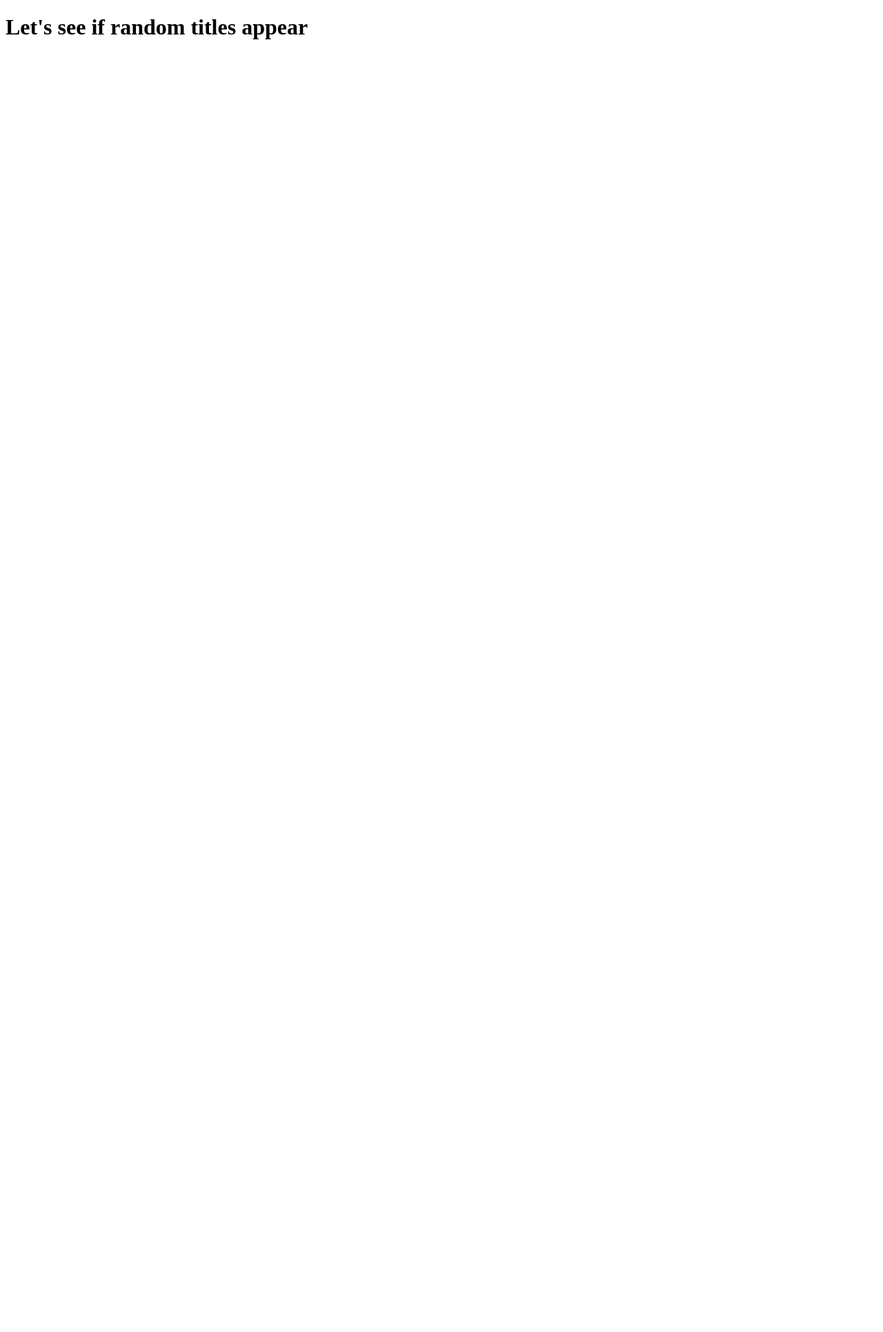
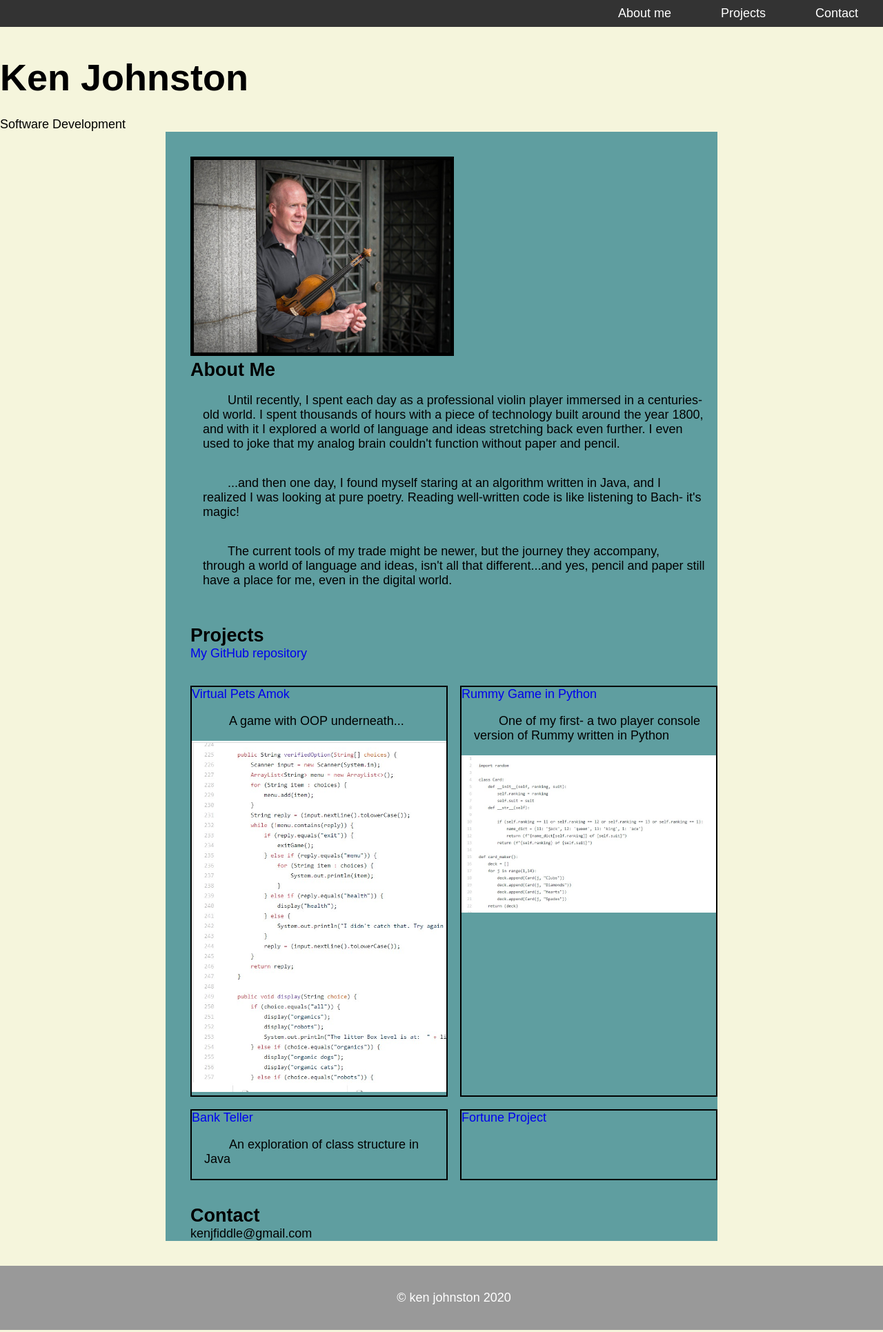
Before and after one commit to kfiddle/kfiddle.github.io, a plain HTML site: page index.html in a window 1280 px wide. Shown: the whole page at 69% size. Before the commit the page ends 800 px from the top, so only its background shows below. Drawn offline with Linux system fonts and the light colour scheme.

Commit message:
a very early draft of a website

```diff
--- a/index.html
+++ b/index.html
@@ -3,9 +3,97 @@
   <head>
     <meta charset="UTF-8" />
     <meta name="viewport" content="width=device-width, initial-scale=1.0" />
-    <title>This will be my site</title>
+    <title>Ken Johnston Software</title>
+    <link rel="stylesheet" href="layout.css" />
   </head>
+
   <body>
-    <h1>Let's see if random titles appear</h1>
+    <header>
+      <h1>Ken Johnston</h1>
+      <span>Software Development</span>
+    </header>
+
+    <nav>
+      <a href="#aboutMe">About me</a>
+      <a href="#projects">Projects</a>
+      <a href="#contact">Contact</a>
+    </nav>
+
+    <main>
+      <section id="aboutMe">
+        <img class="headShot" src="assets\kj 6.jpg" alt="shot of me" />
+        <h2>About Me</h2>
+        <p>
+          Until recently, I spent each day as a professional violin player
+          immersed in a centuries-old world. I spent thousands of hours with a
+          piece of technology built around the year 1800, and with it I explored
+          a world of language and ideas stretching back even further. I even
+          used to joke that my analog brain couldn't function without paper and
+          pencil.
+        </p>
+        <p>
+          ...and then one day, I found myself staring at an algorithm written in
+          Java, and I realized I was looking at pure poetry. Reading
+          well-written code is like listening to Bach- it's magic!
+        </p>
+        <p>
+          The current tools of my trade might be newer, but the journey they
+          accompany, through a world of language and ideas, isn't all that
+          different...and yes, pencil and paper still have a place for me, even
+          in the digital world.
+        </p>
+      </section>
+      <section id="projects">
+        <h2>Projects</h2>
+        <a href="https://github.com/kfiddle">My GitHub repository</a>
+        <div class="projectLinks">
+          <article>
+            <a href="https://github.com/kfiddle/ken-virtual-pets-amok">
+              Virtual Pets Amok</a
+            >
+            <p>A game with OOP underneath...</p>
+            <img
+              src="assets\Screenshot 2020-09-28 170514.jpg"
+              alt="shot of Java code sample"
+            />
+          </article>
+
+          <article>
+            <a href="https://github.com/kfiddle/kjRummy">
+              Rummy Game in Python</a
+            >
+            <p>
+              One of my first- a two player console version of Rummy written in
+              Python
+            </p>
+            <img
+              src="assets\pythonSample.jpg"
+              alt="shot of sample code in Python"
+            />
+          </article>
+
+          <article>
+            <a href="https://github.com/kfiddle/wcci-ken-bank-teller">
+              Bank Teller</a
+            >
+            <p>An exploration of class structure in Java</p>
+          </article>
+          <article>
+            <a href="https://github.com/kfiddle/FortuneProject">
+              Fortune Project</a
+            >
+          </article>
+        </div>
+      </section>
+      <section>
+        <h2>Contact</h2>
+        <ul id="contact">
+          <li>kenjfiddle@gmail.com</li>
+        </ul>
+      </section>
+    </main>
+    <footer>
+      <p>&copy ken johnston 2020</p>
+    </footer>
   </body>
 </html>
--- /dev/null
+++ b/layout.css
@@ -0,0 +1,99 @@
+* {
+  font-family: sans-serif;
+  line-height: 1.6 em;
+  box-sizing: border-box;
+  margin: 0;
+  padding: 0;
+}
+
+html {
+  font-size: 18px;
+  margin-top: 3em;
+}
+
+h1 {
+  font-size: 3em;
+  padding: 0.5em 0;
+}
+body {
+  background-color: beige;
+}
+
+#aboutMe img {
+  max-width: 50%;
+  border: solid 5px;
+}
+main {
+  padding-left: 2em;
+  background-color: cadetblue;
+  max-width: 800px;
+  margin: 0 auto;
+}
+
+p {
+  text-indent: 2em;
+  padding: 1em;
+}
+
+nav {
+  display: flex;
+  justify-content: flex-end;
+  position: fixed;
+  top: 0;
+  left: 0;
+  width: 100%;
+  background: #333;
+}
+
+nav a {
+  color: white;
+  text-decoration: none;
+  padding: 0.5em 2em;
+}
+
+nav a:hover {
+  background: #666;
+}
+
+.projectLinks {
+  padding-top: 2em;
+  display: grid;
+  grid-template-columns: repeat(2, 1fr);
+  grid-gap: 1em;
+}
+
+article {
+  border: solid black 2px;
+}
+section {
+  padding-top: 2em;
+}
+
+section img {
+  width: 100%;
+}
+
+section img:hover {
+  width: auto;
+}
+
+section a {
+  text-decoration: none;
+}
+
+section a:hover {
+  color: darkred;
+}
+
+main section #contact {
+  list-style-type: none;
+}
+
+footer {
+  margin-top: 2em;
+  margin-bottom: 1em;
+  background: #999;
+  color: #fff;
+  padding: 1em;
+  text-align: center;
+}
```
Also changed, not shown: assets/50394709026_a9d2398109_o.jpg (added), assets/Screenshot 2020-09-28 170514.jpg (added), assets/kj 6.jpg (added), assets/pythonSample.jpg (added), 2 other files.
